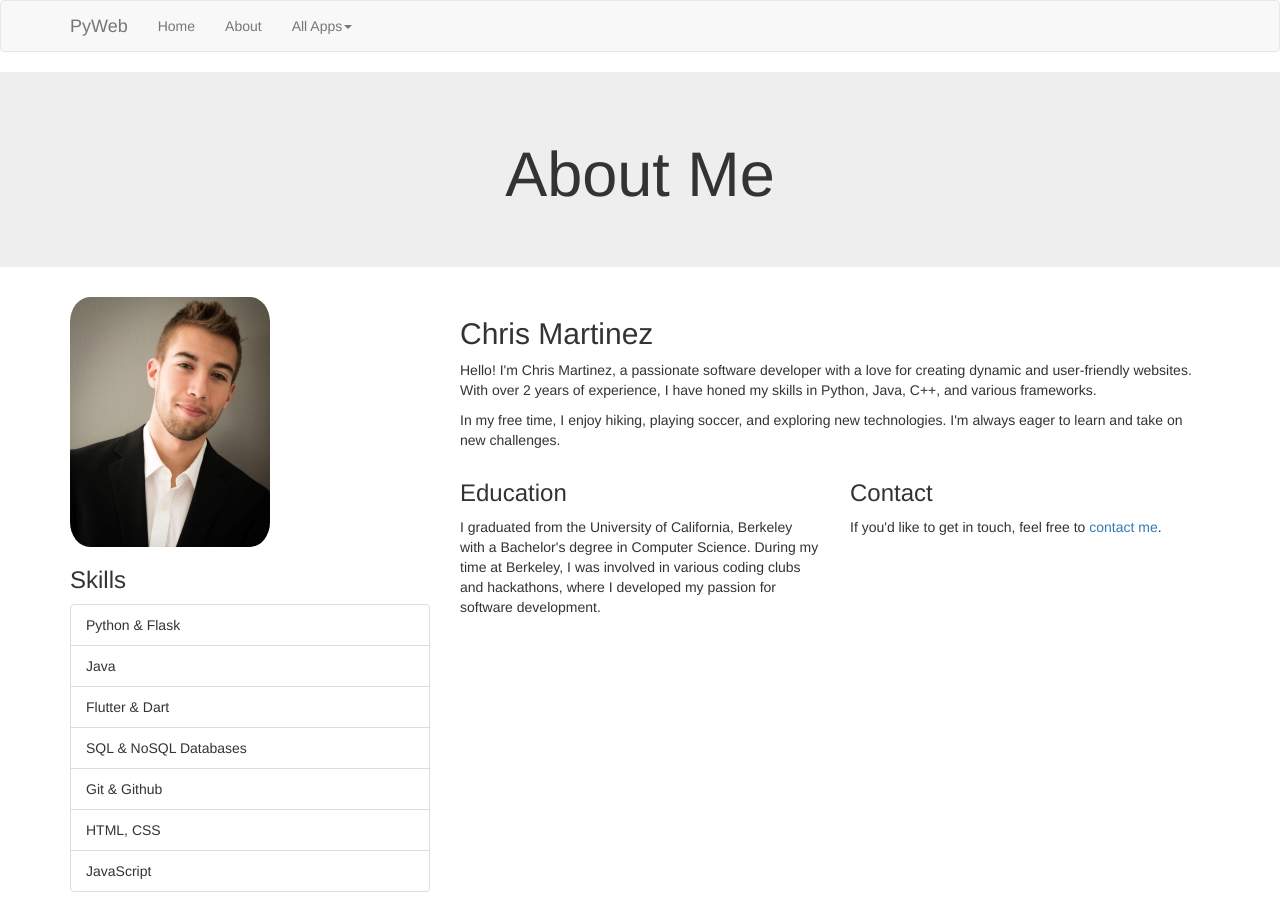
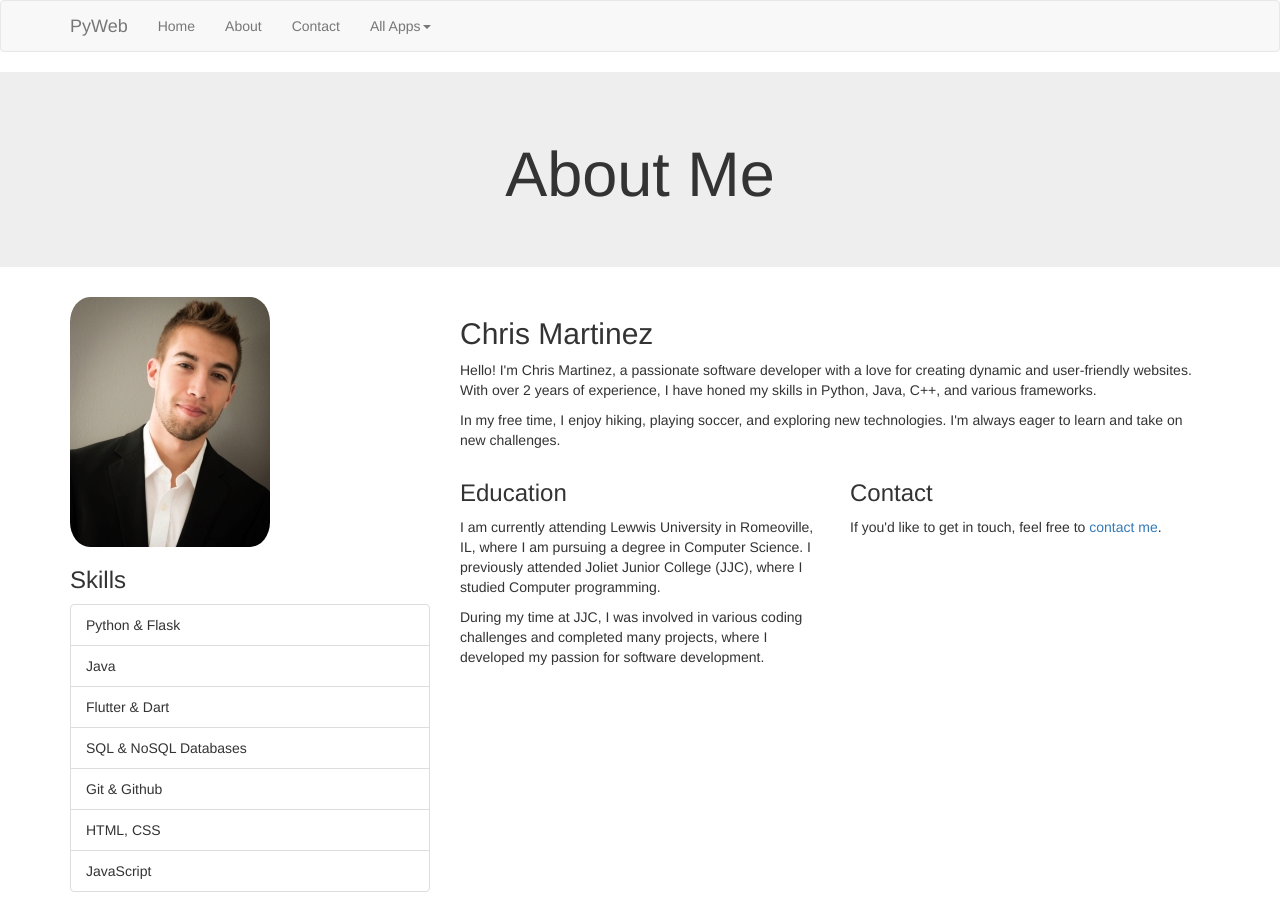
Before and after one commit to coderchris591/pyweb, a Flask app: page /about in a window 1280 px wide. Run offline with Flask 3, Linux system fonts and the light colour scheme; some libraries are stand-ins or nearby versions.

Commit message:
fixed about page, added links to contact page

```diff
--- a/templates/about.html
+++ b/templates/about.html
@@ -31,11 +31,14 @@
             <div class="row mt-4">
                 <div class="col-md-6">
                     <h3>Education</h3>
-                    <p>I graduated from the University of California, Berkeley with a Bachelor's degree in Computer Science. During my time at Berkeley, I was involved in various coding clubs and hackathons, where I developed my passion for software development.</p>
+                    <p>I am currently attending Lewwis University in Romeoville, IL, where I am pursuing a degree in Computer Science.
+                        I previously attended Joliet Junior College (JJC), where I studied Computer programming.</p>
+                        During my time at JJC, I was involved in various coding challenges and completed many projects, where I developed
+                        my passion for software development.</p>
                 </div>
                 <div class="col-md-6">
                     <h3>Contact</h3>
-                    <p>If you'd like to get in touch, feel free to <a href="/">contact me</a>.</p>
+                    <p>If you'd like to get in touch, feel free to <a href="url_for('contact')">contact me</a>.</p>
                 </div>
             </div>
         </div>
--- a/templates/template.html
+++ b/templates/template.html
@@ -32,6 +32,7 @@
                <ul class="nav navbar-nav">
                     <li><a href="/">Home</a></li>
                     <li><a href="{{ url_for('about') }}">About</a></li>
+                    <li><a href="{{ url_for('contact') }}">Contact</a></li>
                     <li class="dropdown">
                         <a href="#" class="dropdown-toggle" data-toggle="dropdown" role="button" aria-haspopup="true" aria-expanded="false">All Apps<span class="caret"></span></a>
                         <ul class="dropdown-menu">
```
